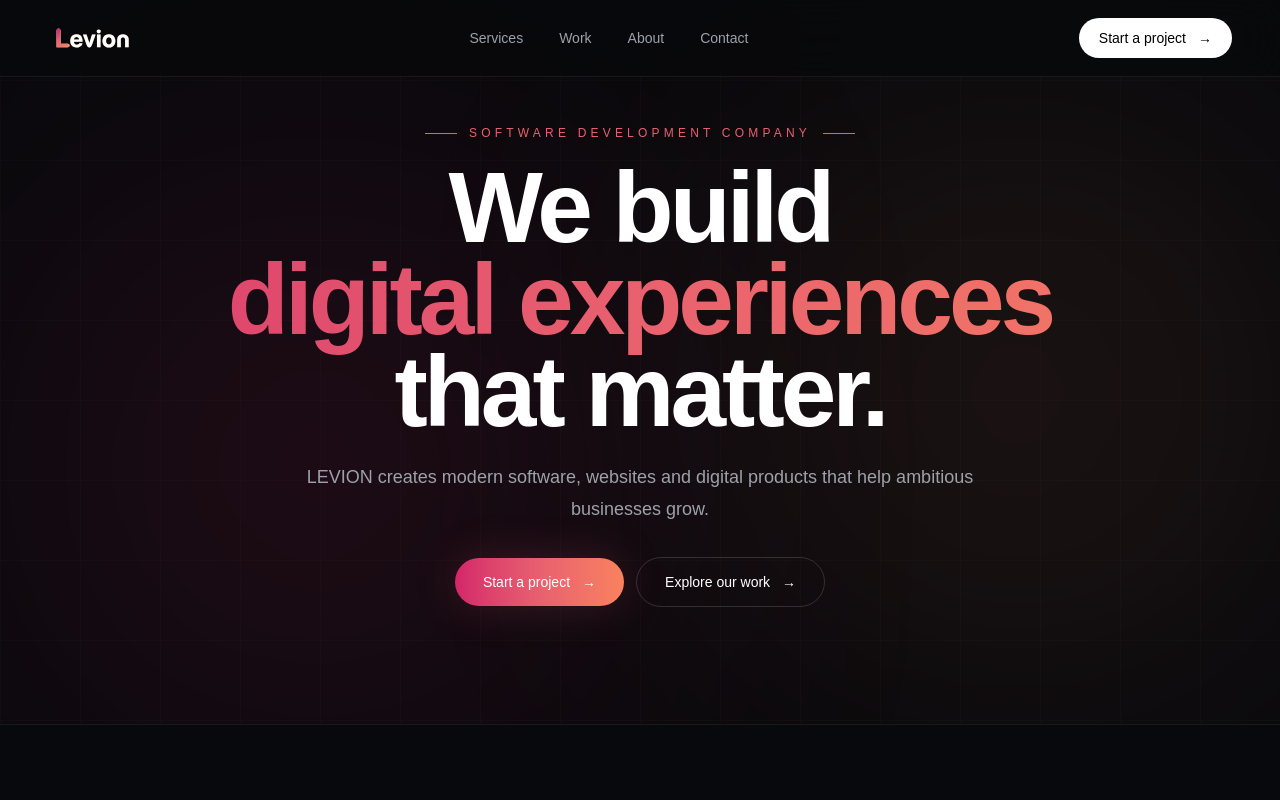
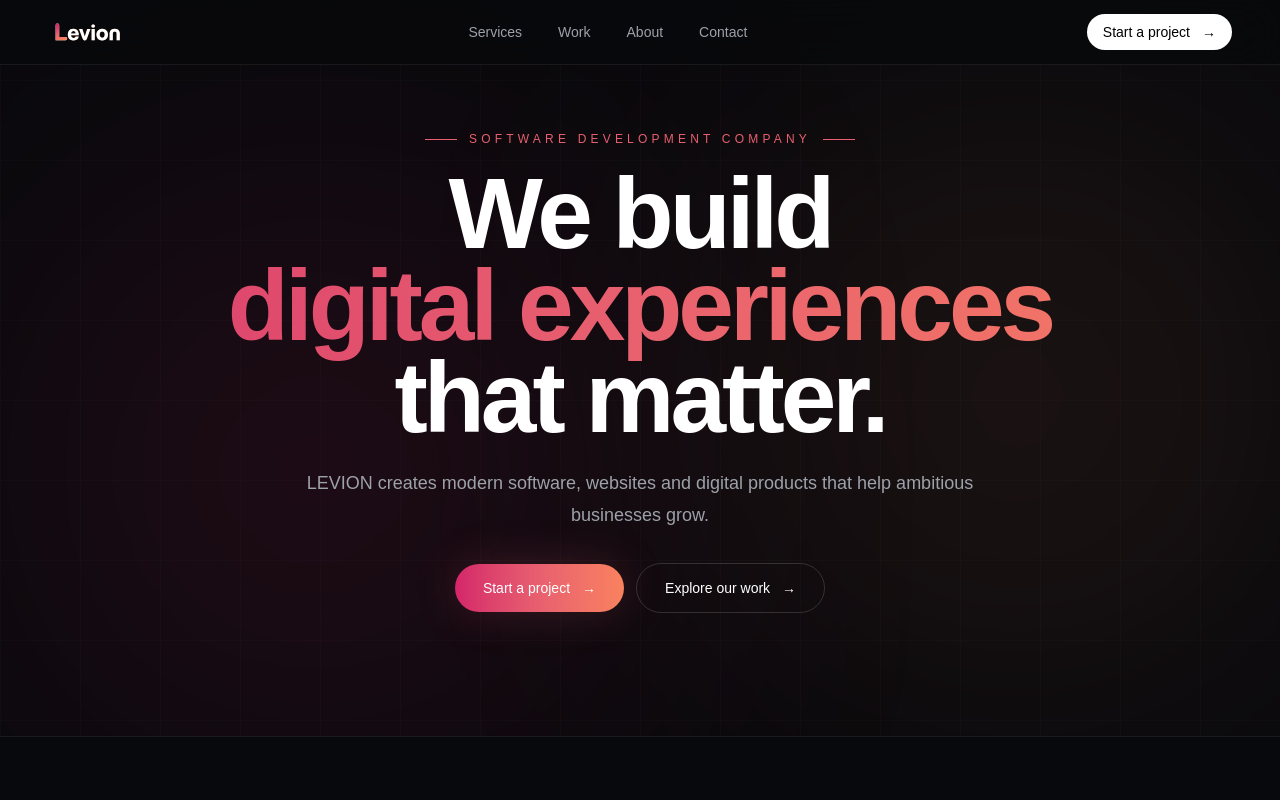
Before and after one commit to team-levion/Levion-website, a Next.js app: page / in a window 1280 px wide. Shown: the top 800 px of the page. Built offline with nearby package versions, Linux system fonts and the light colour scheme.

Commit message:
Reduce navbar height

```diff
--- a/app/page.tsx
+++ b/app/page.tsx
@@ -211,7 +211,7 @@ export default function Home() {
           className="
       mx-auto
       flex
-      h-[76px]
+      h-16
       max-w-7xl
       items-center
       justify-between
@@ -237,7 +237,7 @@ export default function Home() {
               src="/levion-logo.svg"
               alt="LEVION"
               className="
-          h-9
+          h-8
           w-auto
           object-contain
         "
@@ -398,8 +398,8 @@ export default function Home() {
           gap-3
           rounded-full
           bg-white
-          px-5
-          py-2.5
+          px-4
+          py-2
           text-sm
           font-medium
           text-black
@@ -463,7 +463,7 @@ export default function Home() {
         className="
           relative
           flex
-          min-h-[calc(100vh-76px)]
+          min-h-[calc(100vh-64px)]
           items-center
           justify-center
           overflow-hidden
```
